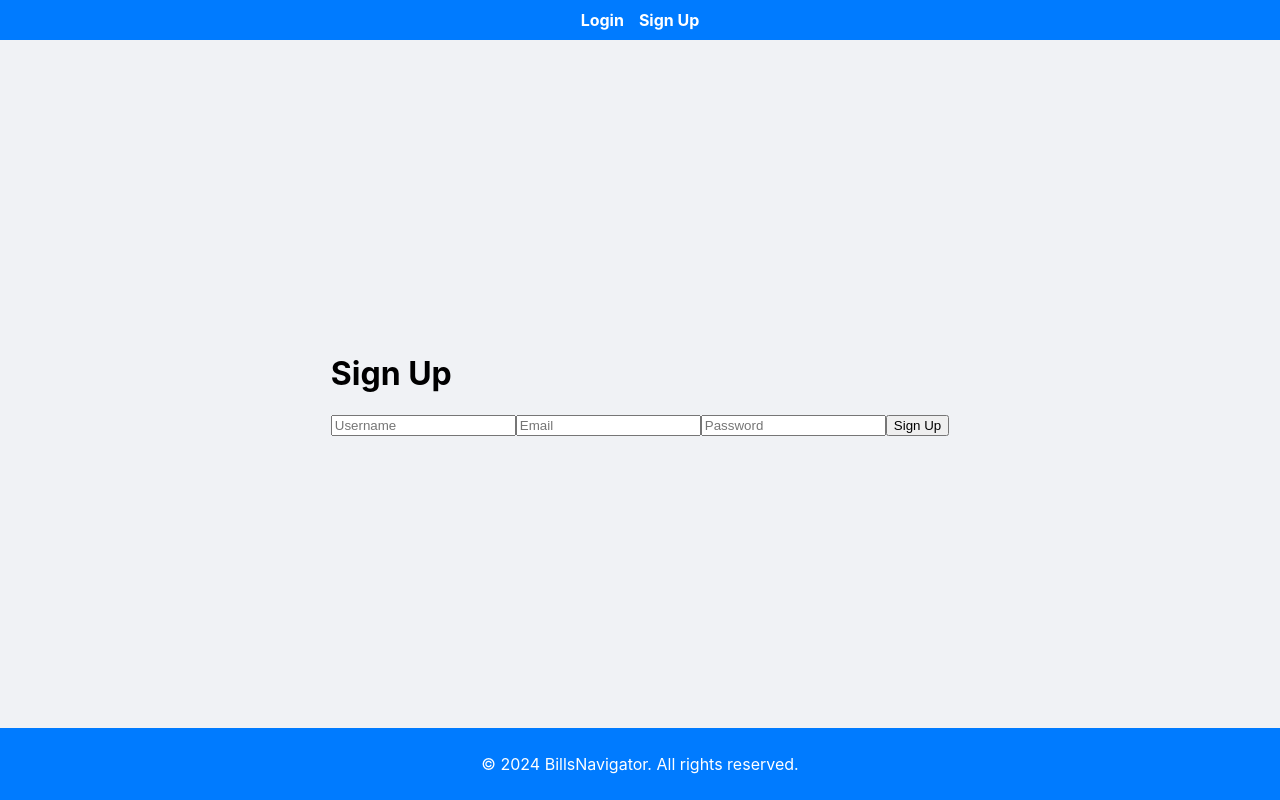
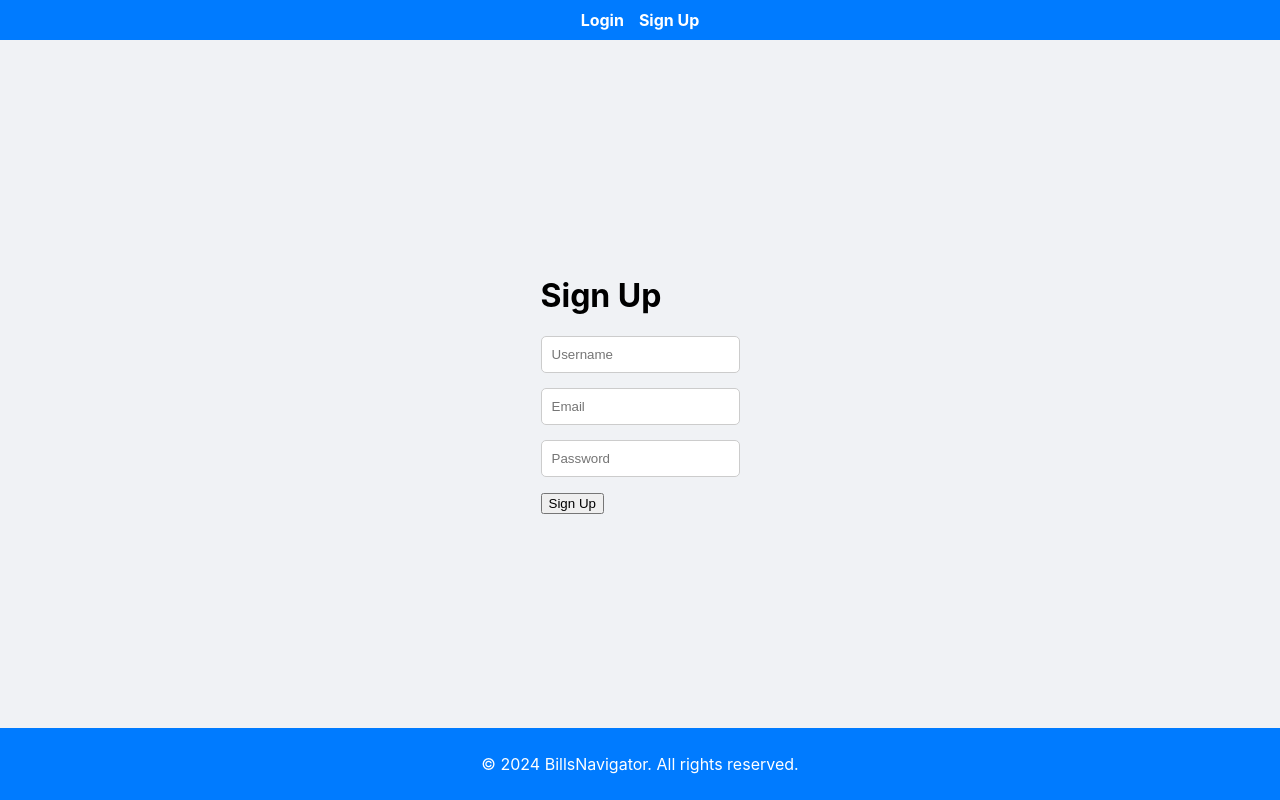
Before and after one commit to EngAhmedMahjoub/BillsNavigator, a React (Create React App) app: page /auth/signup in a window 1280 px wide. Built offline with nearby package versions, Linux system fonts and the light colour scheme.

Commit message:
add class name to sign up form for styling

```diff
--- a/src/components/SignUp.js
+++ b/src/components/SignUp.js
@@ -11,7 +11,7 @@ const SignUpSchema = Yup.object().shape({
 
   const SignUp = () => {
     return (
-      <div>
+      <div className='signup-container'>
         <h1>Sign Up</h1>
         <Formik
           initialValues={{ username: '', email: '', password: '' }}
@@ -27,10 +27,16 @@ const SignUpSchema = Yup.object().shape({
           }}
         >
           {({ isSubmitting }) => (
-            <Form>
-              <Field type="text" name="username" placeholder="Username" />
-              <Field type="email" name="email" placeholder="Email" />
-              <Field type="password" name="password" placeholder="Password" />
+            <Form className='signup-form'>
+              <div className='form-group'>
+                <Field type="text" name="username" placeholder="Username" className="form-field"/>
+              </div>
+              <div className='form-group'>
+                <Field type="email" name="email" placeholder="Email" className="form-field"/>
+              </div>
+              <div className='form-group'>
+                <Field type="password" name="password" placeholder="Password" className="form-field"/>
+              </div>
               <button type="submit" disabled={isSubmitting}>
                 Sign Up
               </button>
```
